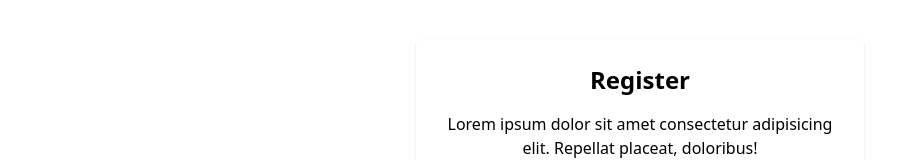
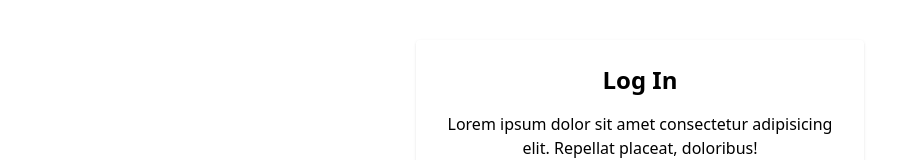
Before and after one commit to mdriyajulislamakash11/module-56-CURD-With-Express-Emporlum-Using-Mongo-DB-client-site, a React (Vite) app: page /login in a window 1280 px wide. Shown: the part 272-432 px from the top of the page, without its empty margins (0-902 px from the left). Built offline with nearby package versions, Linux system fonts and the light colour scheme; no server answers.

Commit message:
login pager kajer

```diff
--- a/src/Components/Login.jsx
+++ b/src/Components/Login.jsx
@@ -1,6 +1,8 @@
-import React from "react";
+import React, { useContext } from "react";
+import { AuthContext } from "../firebase/AuthProvider";
 
 const Login = () => {
+    const {loginUser} = useContext(AuthContext);
 
     const handleSubmit = (e) => {
         e.preventDefault()
@@ -10,6 +12,12 @@ const Login = () => {
 
         console.log({email, password})
 
+        // login user
+        loginUser(email, password)
+        .then(res => res.json())
+        .then(data => {
+            console.log(data)
+        })
     }
 
 
@@ -17,7 +25,7 @@ const Login = () => {
   return (
     <div>
       <div className="max-w-md mx-auto mt-10 p-6  rounded shadow">
-        <h2 className="text-2xl font-bold mb-4 text-center">Register</h2>
+        <h2 className="text-2xl font-bold mb-4 text-center">Log In</h2>
         <p className="text-center">
           Lorem ipsum dolor sit amet consectetur adipisicing elit. Repellat
           placeat, doloribus!
--- a/src/Components/Navber.jsx
+++ b/src/Components/Navber.jsx
@@ -1,5 +1,5 @@
 import React from "react";
-import { NavLink } from "react-router-dom";
+import { Link, NavLink } from "react-router-dom";
 
 const Navber = () => {
   const links = (
@@ -60,7 +60,7 @@ const Navber = () => {
         <ul className="menu menu-horizontal px-1">{links}</ul>
       </div>
       <div className="navbar-end">
-        <a className="btn">Login</a>
+        <Link to={"/login"} className="btn">Login</Link>
       </div>
     </div>
   );
```
